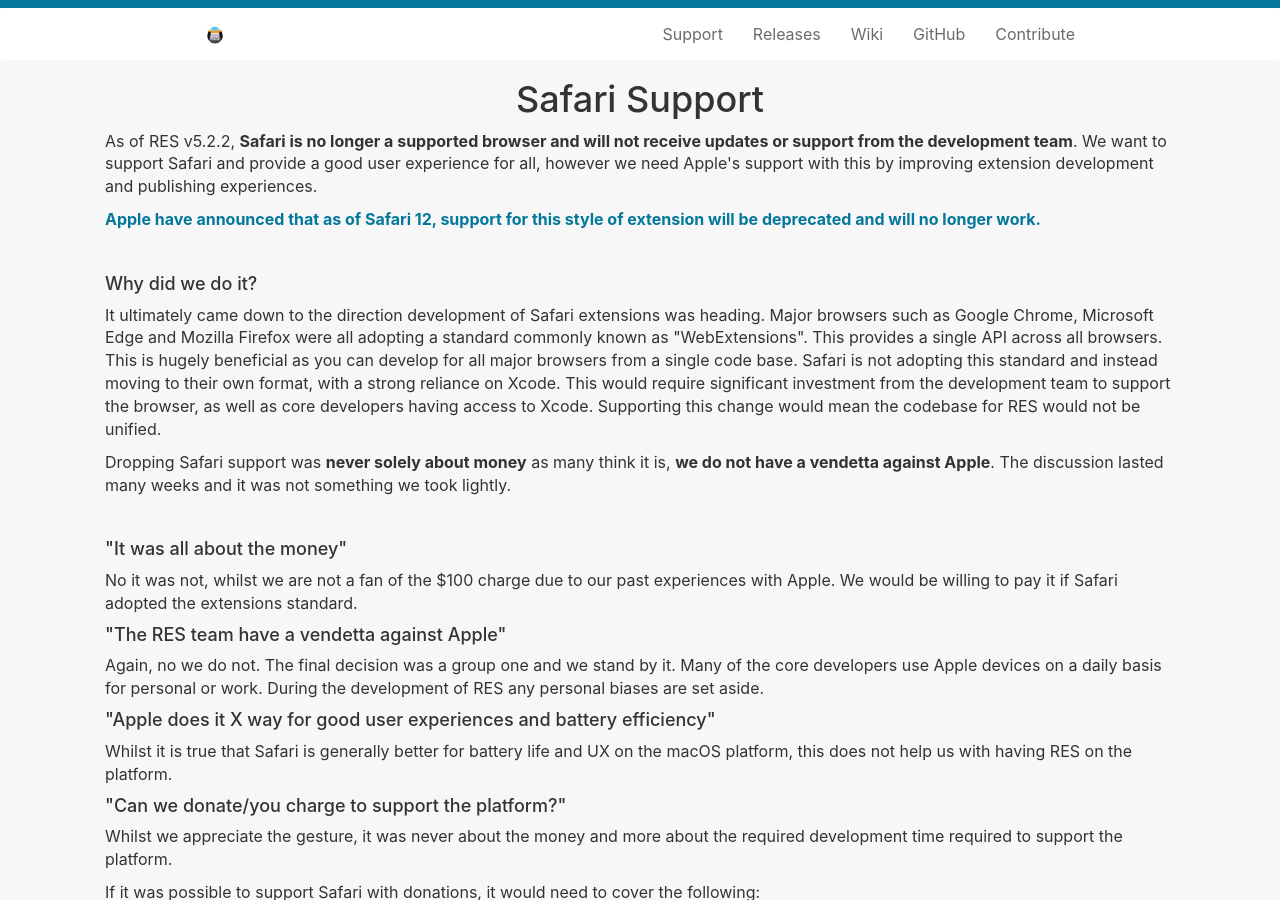
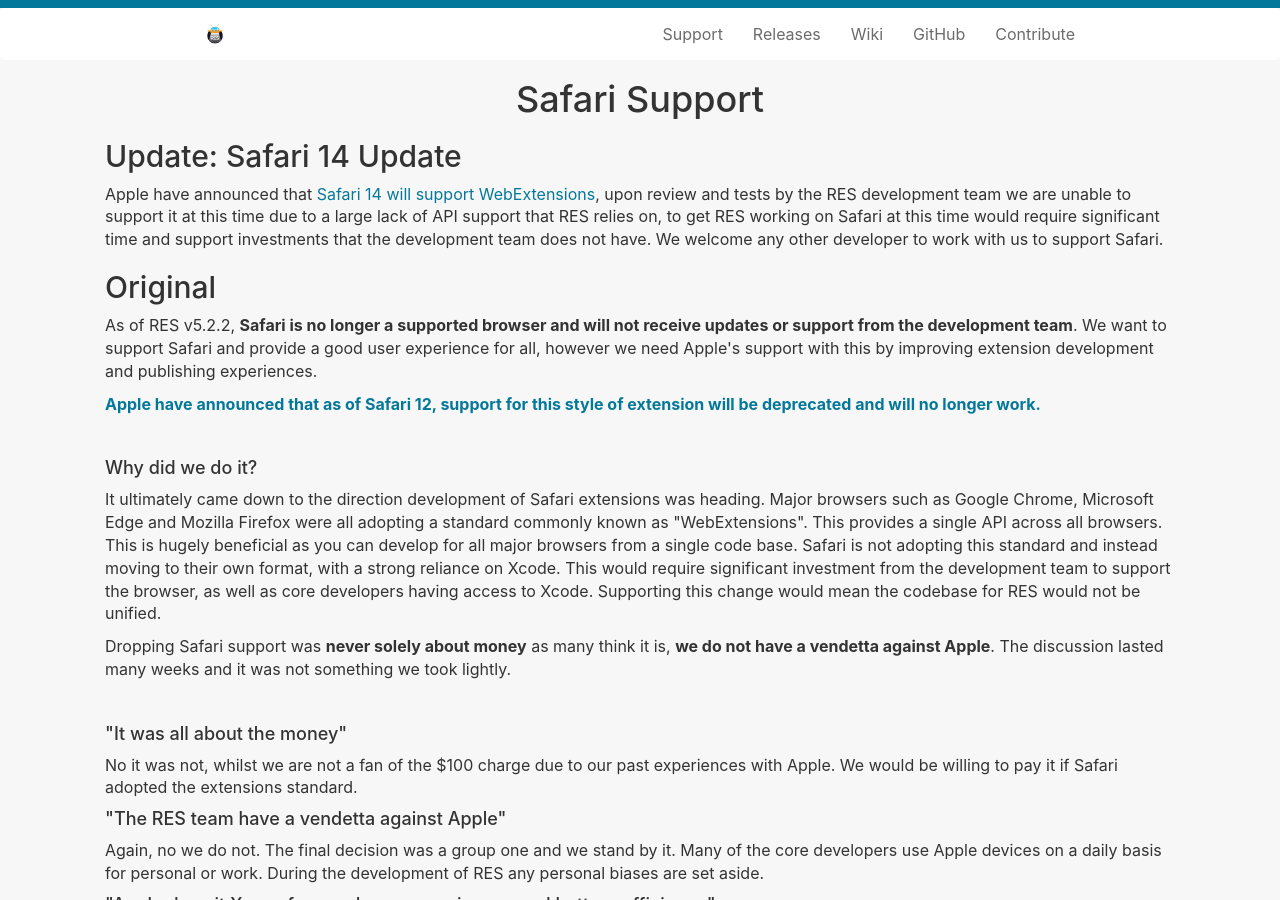
Before and after one commit to Reddit-Enhancement-Suite/Reddit-Enhancement-Suite.github.io, a Jekyll site: the page built from safari.html, in a window 1280 px wide and 900 px high. Built offline with Jekyll 4.4.1, drawn with Linux system fonts in a browser that asks for light colours.

Commit message:
Update safari.html

```diff
--- a/safari.html
+++ b/safari.html
@@ -4,6 +4,12 @@
 ---
 
 <h1>Safari Support</h1>
+
+<h2>Update: Safari 14 Update</h2>
+
+<p>Apple have announced that <a href="https://hacks.mozilla.org/2020/06/welcoming-safari-to-the-webextensions-community/">Safari 14 will support WebExtensions</a>, upon review and tests by the RES development team we are unable to support it at this time due to a large lack of API support that RES relies on, to get RES working on Safari at this time would require significant time and support investments that the development team does not have. We welcome any other developer to work with us to support Safari.</p>
+
+<h2>Original</h2>
 
 <p>As of RES v5.2.2, <strong>Safari is no longer a supported browser and will not receive updates or support from the development team</strong>. We want to support Safari and provide a good user experience for all, however we need Apple's support with this by improving extension development and publishing experiences.</p>
 
```
